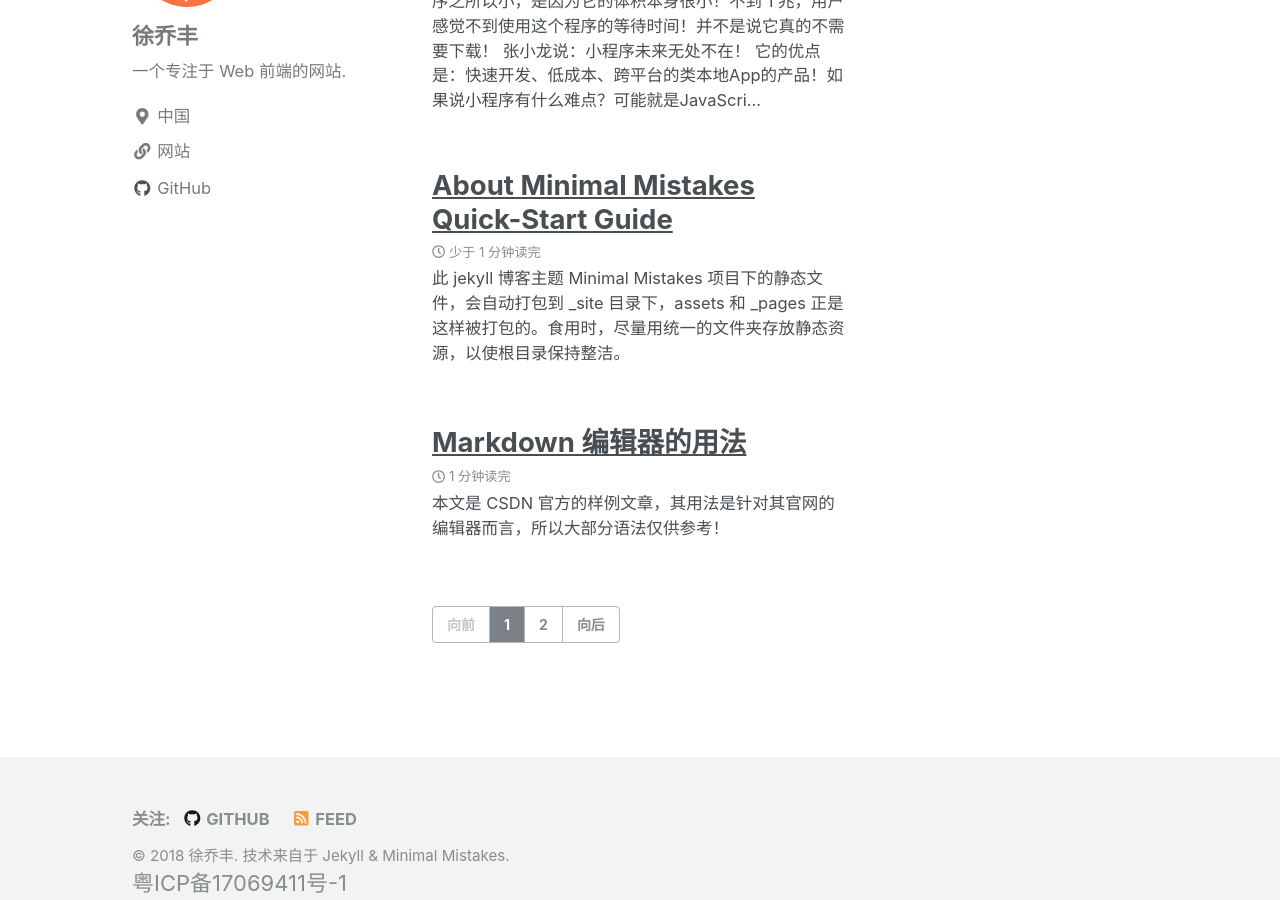
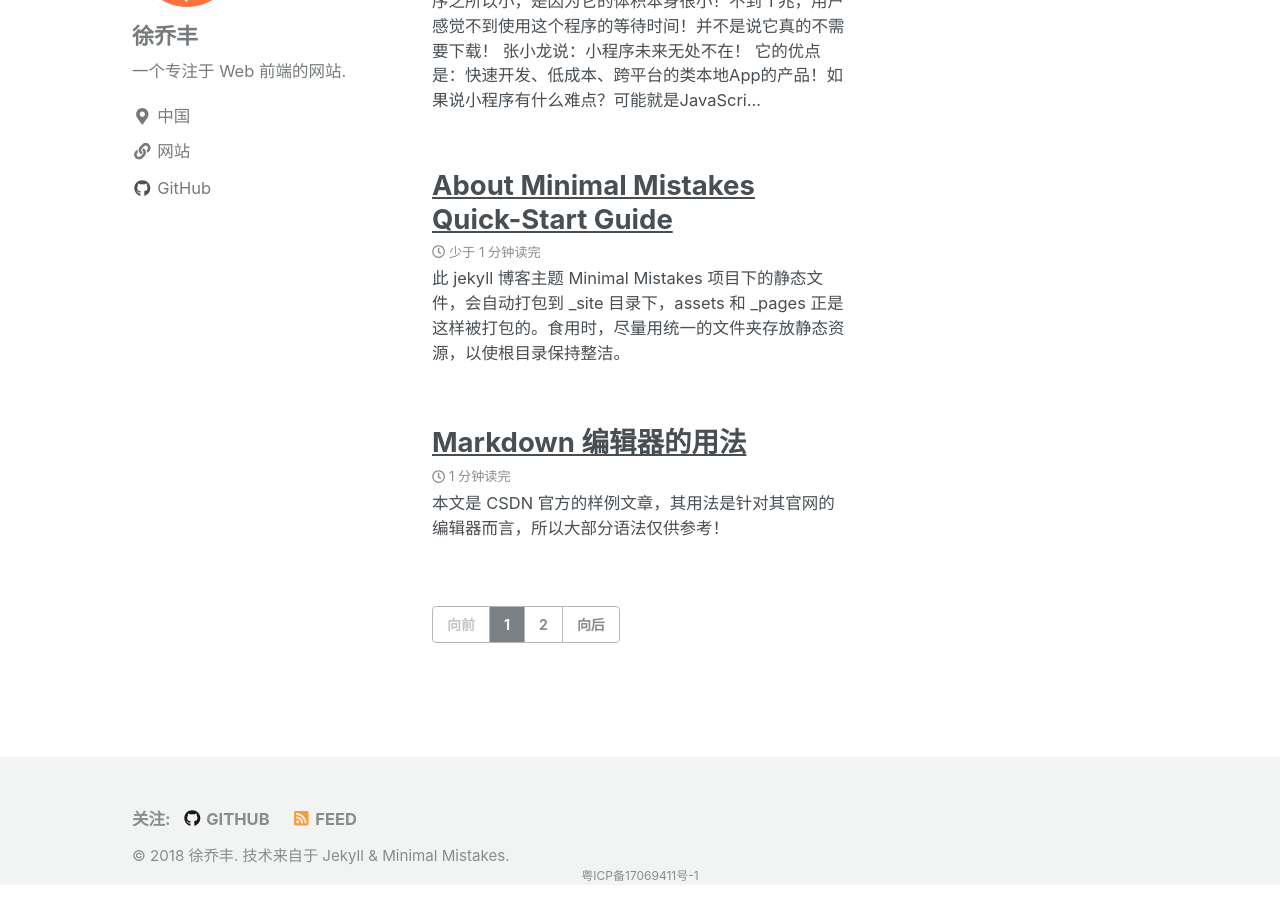
Before and after one commit to JasonHsu9/JasonHsu9.github.io, a Jekyll site: the page built from index.html, in a window 1280 px wide and 900 px high, scrolled down 863 px. Built offline with Jekyll 4.4.1, drawn with Linux system fonts in a browser that asks for light colours; nearby versions of some CDN libraries; the list of posts is cut into pages by our own code.

Commit message:
Update footer.html

```diff
--- a/_includes/footer.html
+++ b/_includes/footer.html
@@ -24,6 +24,6 @@
 
 <div class="page__footer-copyright">&copy; {{ site.time | date: '%Y' }} {{ site.name | default: site.title }}. {{ site.data.ui-text[site.locale].powered_by | default: "Powered by" }} <a href="https://jekyllrb.com" rel="nofollow">Jekyll</a> &amp; <a href="https://mademistakes.com/work/minimal-mistakes-jekyll-theme/" rel="nofollow">Minimal Mistakes</a>.</div>
 
-<div class="put-on-recored">
+<div class="put-on-record">
   <a href="http://www.miitbeian.gov.cn" target="_blank"><i></i>粤ICP备17069411号-1</a>
 </div>
```
